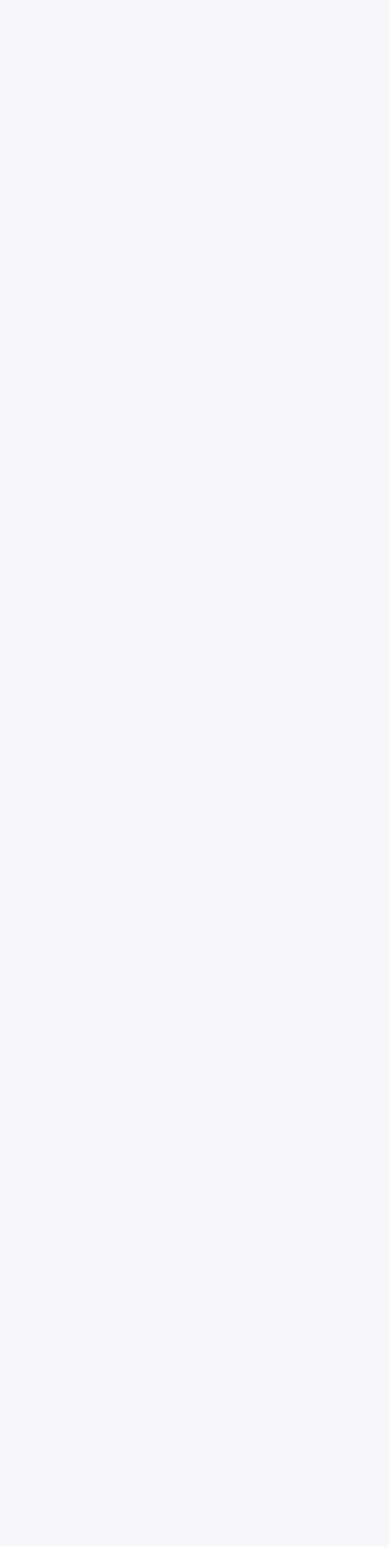
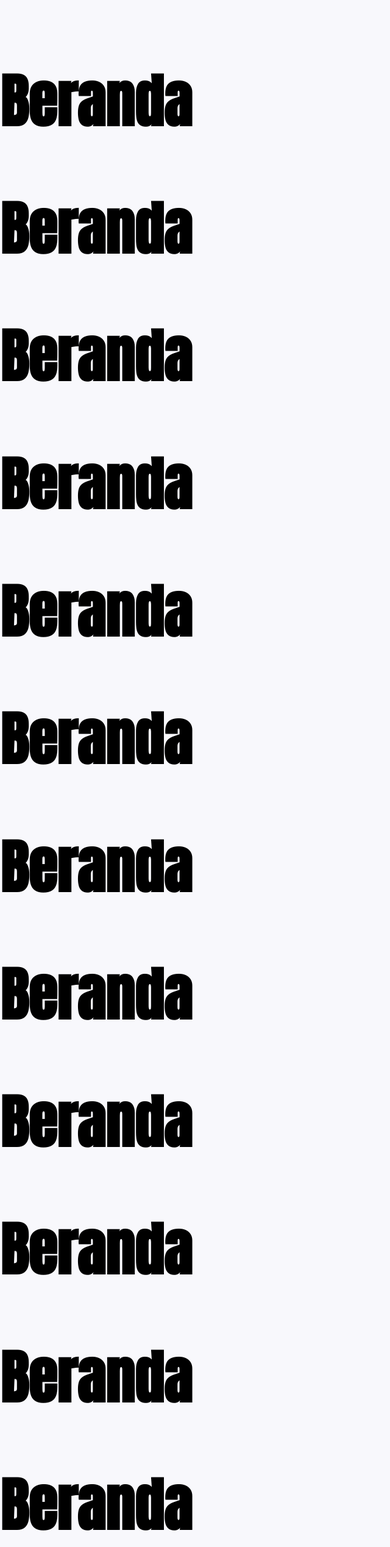
Before and after one commit to adeliaaaa/biskini-website, a React (Create React App) app: page / in a window 1280 px wide. Shown: the part 260-2797 px from the top of the page at 61% size, without its empty margins (0-640 px from the left). Before the commit the page ends 800 px from the top, so only its background shows below. Built offline with nearby package versions, Linux system fonts and the light colour scheme.

Commit message:
feat: make navbar stick on top

```diff
--- a/src/components/Navbar.js
+++ b/src/components/Navbar.js
@@ -7,8 +7,6 @@ function Navbar() {
 	const location = useLocation();
 
 	useEffect(() => {
-		// console.log("Location changed", location);
-
 		const links = document.querySelectorAll(".right-navbar a");
 		links.forEach((link) => {
 			link.classList.remove("active");
--- a/src/pages/Beranda.js
+++ b/src/pages/Beranda.js
@@ -4,6 +4,21 @@ function Beranda() {
 	return (
 		<>
 			<h1>Beranda</h1>
+			<h1>Beranda</h1>
+			<h1>Beranda</h1>
+			<h1>Beranda</h1>
+			<h1>Beranda</h1>
+			<h1>Beranda</h1>
+			<h1>Beranda</h1>
+			<h1>Beranda</h1>
+			<h1>Beranda</h1>
+			<h1>Beranda</h1>
+			<h1>Beranda</h1>
+			<h1>Beranda</h1>
+			<h1>Beranda</h1>
+			<h1>Beranda</h1>
+			<h1>Beranda</h1>
+			<h1>Beranda</h1>
 		</>
 	);
 }
--- a/src/styles/Navbar.css
+++ b/src/styles/Navbar.css
@@ -1,4 +1,7 @@
 .navbar {
+	position: sticky;
+	top: 0;
+
 	display: flex;
 	align-items: center;
 	justify-content: space-between;
```
